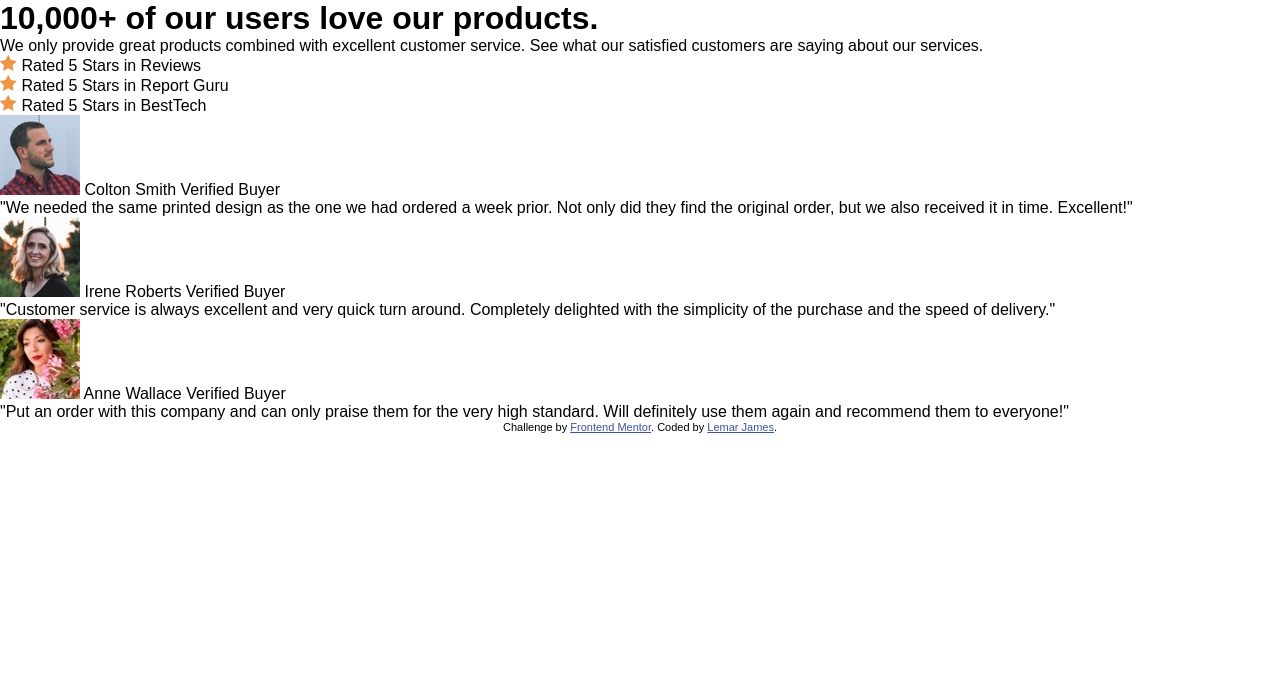
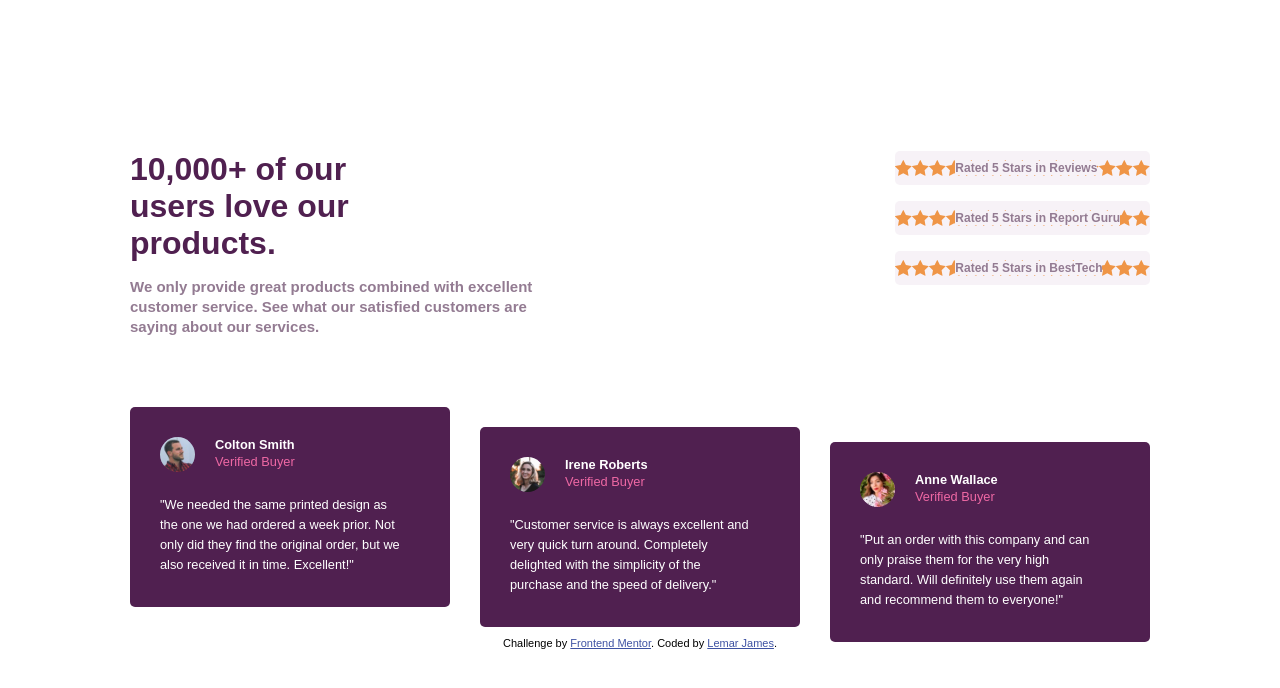
Before and after one commit to Lenimatic/social-proof-section-master, a plain HTML site: page index.html in a window 1280 px wide. Drawn offline with Linux system fonts and the light colour scheme; a web font is replaced by a local one.

Commit message:
90% complete, Needs the backgrounnd image and top divs to align

```diff
--- a/index.html
+++ b/index.html
@@ -11,6 +11,7 @@
   <body>
     <div class="main__container">
       <div class="top__container">
+        <div class="datainfo">
           <h1>
             10,000+ of our users love our products.
          </h1>
@@ -18,42 +19,47 @@
             We only provide great products combined with excellent customer service.
             See what our satisfied customers are saying about our services.
          </p>
-
-       <div class="star--container">
-         <img src="/images/icon-star.svg"> Rated 5 Stars in Reviews
-       </div>
-       <div class="star--container">
-          <img src="/images/icon-star.svg"> Rated 5 Stars in Report Guru
-       </div>
-       <div class="star--container">
-          <img src="/images/icon-star.svg"> Rated 5 Stars in BestTech
         </div>
 
+        <div class="stars-three">
+          <div class="star--container firststar">
+            <p>Rated 5 Stars in Reviews </p>
+
+          </div>
+          <div class="star--container secondstar">
+              <p>Rated 5 Stars in Report Guru</p>
+
+          </div>
+          <div class="star--container thirdstar">
+            <p>Rated 5 Stars in BestTech</p>
+          </div>
+        </div>
       </div>
       <div class="bottom__container">
-        <div class="bcontainer">
+        <div class="bcontainer" id="pinfo">
+
           <div class="header-info">
-            <img src="/images/image-colton.jpg" alt="">
-            Colton Smith
-            Verified Buyer
+            <div><img src="/images/image-colton.jpg" alt=""></div>
+            <div>
+              <h4>Colton Smith </h4>
+              <p>Verified Buyer</p>
             </div>
-
+          </div>
           <p>
             "We needed the same printed design as the one we had ordered a week prior.
             Not only did they find the original order, but we also received it in time.
             Excellent!"
           </p>
+        </div>
 
+        <div class="bcontainer secondbox" id="pinfo">
+          <div class="header-info">
+            <div><img src="/images/image-irene.jpg" alt=""></div>
+            <div>
+              <h4>Irene Roberts </h4>
+              <p>Verified Buyer</p>
+            </div>
 
-
-
-
-        </div>
-        <div class="bcontainer">
-          <div class="header-info">
-            <img src="/images/image-irene.jpg" alt="">
-            Irene Roberts
-            Verified Buyer
           </div>
           <p>
               "Customer service is always excellent and very quick turn around. Completely
@@ -61,27 +67,21 @@
           </p>
 
         </div>
-
-
-        <div class="bcontainer">
+        <div class="bcontainer thirdbox">
           <div class="header-info">
-            <img src="/images/image-anne.jpg" alt="">
-            Anne Wallace
-            Verified Buyer
+            <div><img src="/images/image-anne.jpg" alt=""></div>
+            <div>
+              <h4>Anne Wallace  </h4>
+              <p>Verified Buyer</p>
             </div>
 
+          </div>
           <p>
             "Put an order with this company and can only praise them for the very high
              standard. Will definitely use them again and recommend them to everyone!"
           </p>
-
         </div>
       </div>
-
-
-
-
-
     </div>
 
 
--- a/style.css
+++ b/style.css
@@ -13,54 +13,122 @@
   margin: 0;
   box-sizing: border-box;
   font-family: 'League Spartan', sans-serif;
-  background-color: var(--white);
+
+}
+
+body {
+  min-height: 100vh;
+  display: flex;
+  flex-direction: column;
+  align-items: center;
+  justify-content: center;
+  font-size: 15px;
+}
+
+/* Top section */
+
+.top__container {
+  display: flex;
+  justify-content: space-between;
+
+}
+
+.datainfo h1 {
+  width: 255px;
+  font-weight: 900;
+  margin-bottom: 15px;
+  color: var(--verydark-Magenta);
+  font-size: 2rem;
+}
+
+.datainfo p {
+  width: 410px;
+  margin-bottom: 70px;
+  line-height: 20px;
+  color: var(--darkGrayish-Magenta);
+  font-weight: bold;
+}
+
+.stars-three .star--container {
+  background-color: var(--lightGrayish-Magenta);
+  padding: 10px 30px 10px 60px;
+
+}
+
+.star--container {
+  background-image: url(/images/icon-star.svg);
+  background-position: center;
+  background-repeat: space;
+  background-repeat: repeat-x;
+  color: var(--verydark-Magenta);
+  font-weight: 700;
+  margin-bottom: 16px;
+  border-radius: 5px;
+  width: auto;
+  align-self: flex-end;
+}
+
+.star--container p {
+  font-size: 12px;
+  background-color: var(--lightGrayish-Magenta);
+  color: var(--darkGrayish-Magenta);
+  width: fit-content;
 }
 
 
+/* Top section */
 
+/* Bottom section */
 
+.bottom__container  {
+  display: grid;
+  grid-template-columns: repeat(3, 320px);
+  grid-template-rows: 200px;
+  gap: 30px;
+  margin-bottom: 30px;
+}
 
+.bcontainer {
+  padding: 30px;
+  color: var(--white);
+  background-color: var(--verydark-Magenta);
+  border-radius: 5px;
+  width: 320px;
+  height: 200px;
+}
 
+.secondbox {
+  margin-top: 20px;
+}
 
+.thirdbox {
+  margin-top: 35px;
+}
 
+.bcontainer img {
+  height: 35px;
+  width: 35px;
+  border-radius: 50%;
+  border: none;
+  margin-right: 20px;
+  margin-bottom: 20px;
+}
 
+.header-info {
+  display: flex;
+  font-size: 0.8rem;
+}
 
+.header-info p {
+  color: var(--softpink);
 
+}
 
-
-
-
-
-
-
-
-
-
-
-
-
-
-
-
-
-
-
-
-
-
-
-
-
-
-
-
-
-
-
-
-
-
-
+.bcontainer p {
+  line-height: 20px;
+  width: 240px;
+  font-size: 0.8rem;
+}
 
 
 
@@ -71,3 +139,11 @@
 .attribution a {
   color: hsl(228, 45%, 44%);
 }
+
+
+
+
+
+
+
+/* Bottom section end */
```
Lines whose indentation alone changed are shown as unchanged.
